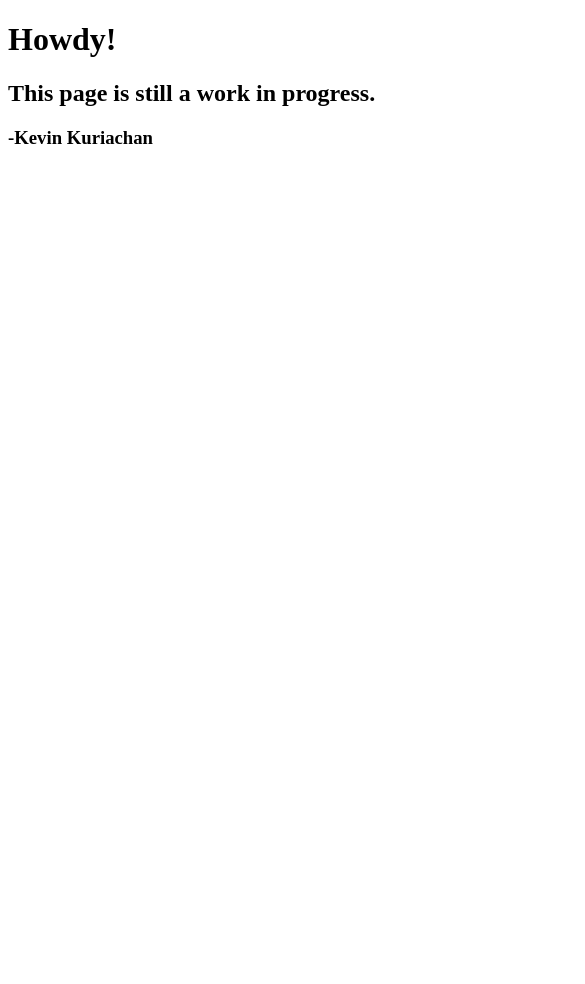
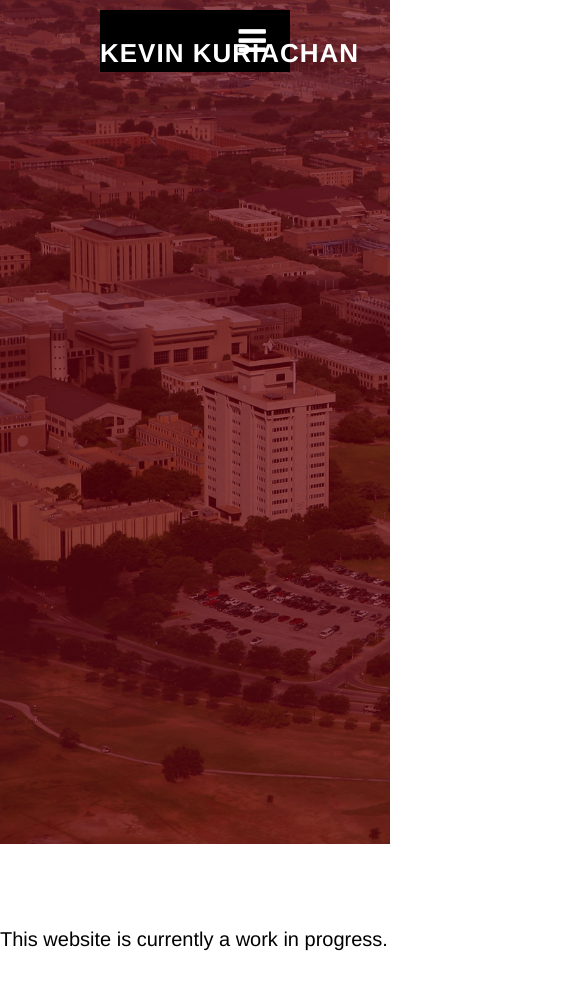
Before and after one commit to kevinkuriachan/ePortfolio, a plain HTML site: page index.html in a window 390 px wide. Shown: the top 984 px of the page, 585 px wide, since content can reach past the window. Before the commit the page ends 844 px from the top, so only its background shows below. Drawn offline with nearby package versions, Linux system fonts and the light colour scheme.

Commit message:
started building the website

```diff
--- a/index.html
+++ b/index.html
@@ -1,8 +1,58 @@
 <!DOCTYPE html>
-<html>
-<body>
-<h1>Howdy!</h1>
-<h2>This page is still a work in progress. </h2>
-<h3>-Kevin Kuriachan</h3>
-</body>
+<html lang = "en">
+	<head>
+		<meta charset="utf-8">
+		<title> Kevin Kuriachan </title>
+		<link href ="style.css" rel="stylesheet">
+		<link href="https://fonts.googleapis.com/css?family=Quicksand:500" rel = "stylesheet">
+		<script src="https://code.jquery.com/jquery-3.2.1.js"></script>
+		<link rel="stylesheet" href="https://maxcdn.bootstrapcdn.com/font-awesome/4.7.0/css/font-awesome.min.css">
+		<script type="text/javascript">
+			$(window).on('scroll', function() {
+				if ($(window).scrollTop()) {
+					$('nav').addClass('white');
+				}
+				else {
+					$('nav').removeClass('white')
+				}
+			})
+		</script>
+
+	</head>
+
+	<body>
+		<div class="wrapper">
+			<header>
+				<nav>
+					<div class="menu-icon">
+						<i class="fa fa-bars fa-2x"></i>
+					</div>
+
+					<div class="logo">KEVIN KURIACHAN</div>
+					<ul>
+						<li><a class="active" href="#">HOME</a></li>
+						<li><a href="#">RESUME</a></li>
+						<li><a href="#">INTERESTS</a></li>
+						<li><a href="#">GITHUB</a></li>
+						<li><a href="#">CONTACT</a></li>
+					</ul>
+				</nav>
+			</header>
+			<section class="content">
+				<p>This website is currently a work in progress.</p>
+			</section>
+		</div>
+
+		<script type="text/javascript">
+
+			//menu toggle button
+			$(document).ready(function() {
+				$(".menu-icon").on("click", function() {
+					$("nav ul").toggleClass("showing");
+				});
+			});
+
+		</script>
+	</body>
+
 </html>
--- /dev/null
+++ b/style.css
@@ -0,0 +1,169 @@
+body {
+	margin: 0;
+	padding: 0;
+	font-family: Helvetica;
+}
+
+header {
+	width: 100%;
+	height: 100vh;
+	background: url(header.jpg);
+	background-size: cover;
+}
+
+nav {
+	position: fixed;
+	top: 0;
+	left: 0;
+	width: 100%;
+	height: 100px;
+	padding: 10px 100px;
+	box-sizing: border-box;
+	transition: .3s;
+}
+
+nav.black {
+	background: rgba(0,0,0,0.8);
+	height: 100px;
+	padding: 10px 100px;
+}
+
+nav.white {
+	background: rgba(255,255,255,1);
+	height: 100px;
+	padding: 10px 100px;
+}
+
+nav .logo {
+	color: #fff;
+	padding: 22px 20px;
+	padding-left: 0px;
+	height: 80px;
+	float: left;
+	font-size: 26px;
+	font-weight: bold;
+	letter-spacing: 1px;
+	transition: .3s;
+}
+
+nav.black .logo {
+	color: #fff;
+}
+
+nav.white .logo {
+	color: #000;
+}
+
+
+nav ul {
+	list-style: none;
+	overflow: hidden;
+	text-align: center;
+	float: right;
+	margin: 0;
+	padding: 0;
+	display: flex;
+	transition: 1s;
+}
+
+nav ul li {
+	style-list: none;
+}
+
+nav ul li a {
+	line-height: 80px;
+	letter-spacing: 1px;
+	font-weight: bold;
+	color: #fff;
+	padding: 12px;
+	text-decoration: none;
+	text-transform: uppercase;
+	transition: .3s;
+}
+
+nav.black ul li a {
+	color: #fff;
+}
+
+nav.white ul li a {
+	color: #000000;
+}
+
+nav ul li a:focus {
+	outline: none;
+}
+
+nav ul li a.active {
+	border: 1px solid white;
+}
+
+nav ul li a:hover {
+	opacity: .7;
+}
+
+section.sec1 {
+	width: 100%;
+	height: 100vh;
+	background: url(header.jpg);
+	background-size: cover;
+	background-position: center;
+}
+
+.content{
+	margin-top: 80px;
+}
+
+.content p {
+	width: 900px;
+	margin: 30px auto;
+	text-align: justify;
+	font-size: 20px;
+	line-height: 30px;
+}
+
+.menu-icon {
+	width: 100%;
+	background: #000;
+	text-align: right;
+	box-sizing: border-box;
+	padding: 15px 24px;
+	cursor: pointer;
+	color: #fff;
+	display: none;
+}
+
+@media(max-width: 580px) {
+	.logo {
+		position: fixed;
+		top: 0;
+		margin-top: 16px;
+	}
+
+	nav ul {
+		max-height: 0px;
+		background: #000;
+	}
+
+	nav.black ul {
+		background: #000;
+	}
+
+	nav.white ul {
+		background: #fff;
+	}
+
+	.showing {
+		max-height: 20em;
+	}
+
+	nav ul li {
+		box-sizing: border-box;
+		width: 100%;
+		padding: 24px 0;
+		text-align: center;
+	}
+
+	.menu-icon {
+		display: block;
+	}
+}
```
Also changed, not shown: header.jpg (added).
